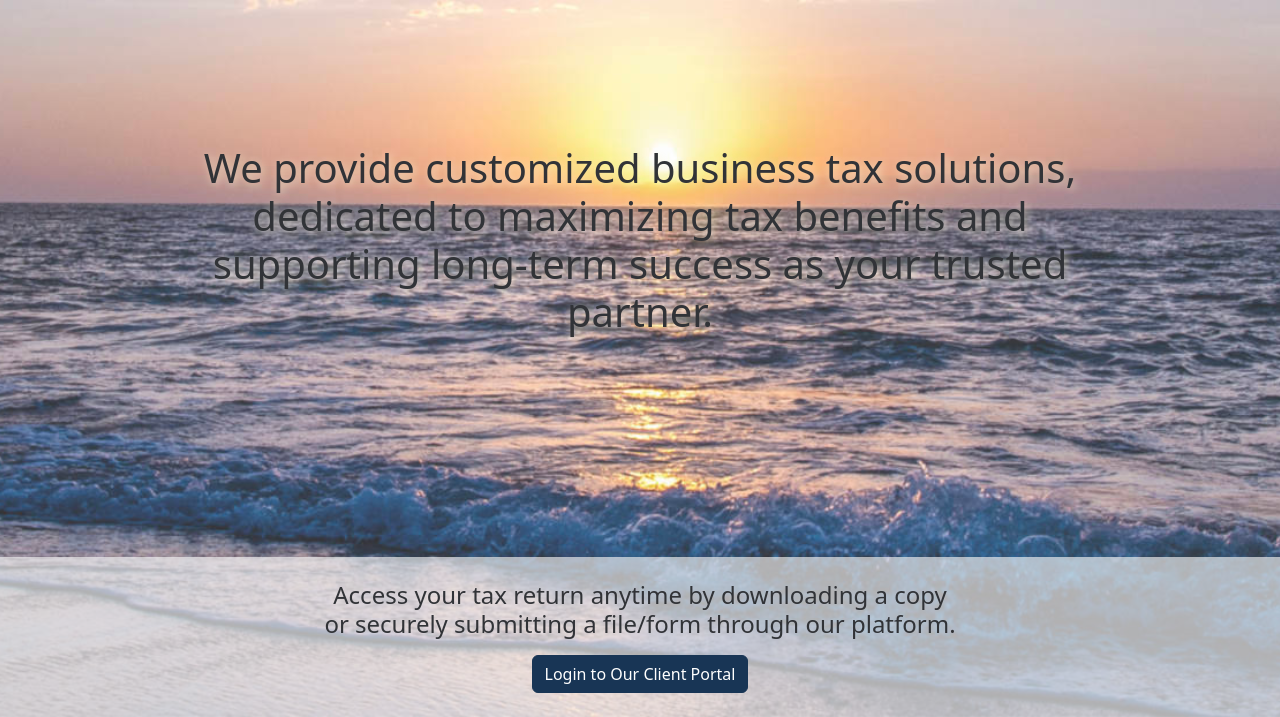
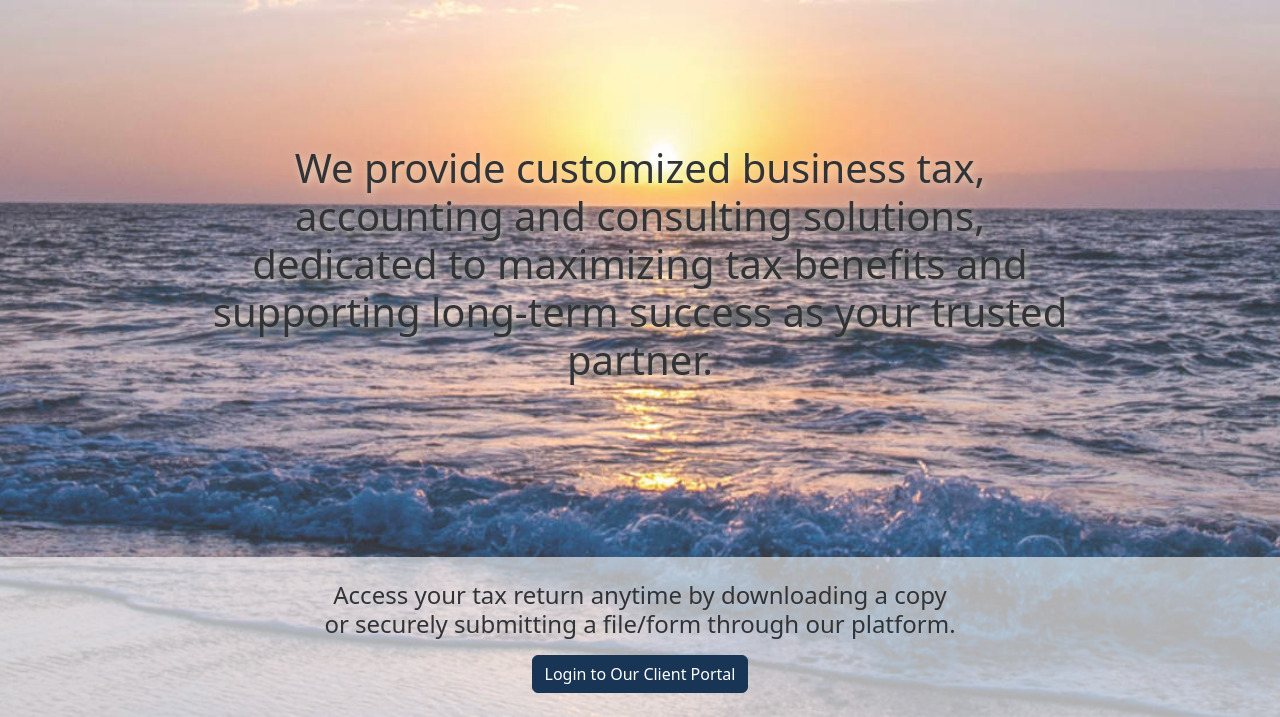
Before and after one commit to bgdw1n/vitolo, a plain HTML site: page index.html in a window 1280 px wide. Shown: the part 83-800 px from the top of the page. Drawn offline with nearby package versions, Linux system fonts and the light colour scheme.

Commit message:
change veribage on pull quote

```diff
--- a/index.html
+++ b/index.html
@@ -134,7 +134,7 @@
   <div class="container px-0 position-relative">
     <div class="row pt-4 px-0">
       <div class="col-9 mx-auto text-center px-0">
-          <h1 class="main mb-0">We provide customized business tax solutions, dedicated to maximizing tax benefits and supporting long-term success as your trusted partner.</h1>
+          <h1 class="main mb-0">We provide customized business tax, accounting and consulting solutions, dedicated to maximizing tax benefits and supporting long-term success as your trusted partner.</h1>
       </div>
     </div>
   </div>
```
